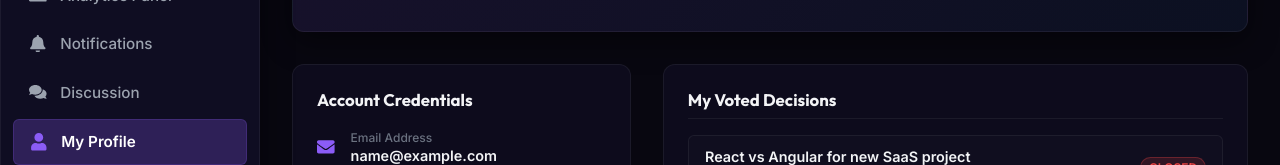
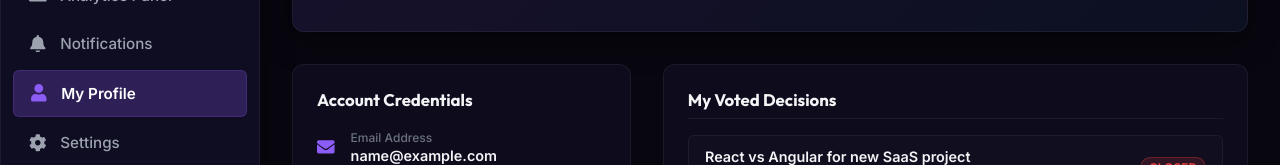
Before and after one commit to keerthana12hv/DecisionHub, a React (Vite) app in the folder frontend/: page /profile in a window 1280 px wide. Shown: the part 279-444 px from the top of the page. Built offline with nearby package versions, Linux system fonts and the light colour scheme; sample sign-in values are in the browser's storage.

Commit message:
Remove standalone Discussion sidebar link (now embedded in each decision's Debate tab)

```diff
--- a/frontend/src/components/Sidebar.jsx
+++ b/frontend/src/components/Sidebar.jsx
@@ -7,8 +7,7 @@ import {
   FaUser,
   FaCog,
   FaSignOutAlt,
-  FaUserShield,
-  FaComments
+  FaUserShield
 } from "react-icons/fa";
 import { Link, useLocation } from "react-router-dom";
 import { useAuth } from "../context/AuthContext";
@@ -79,12 +78,6 @@ function Sidebar() {
             </Link>
           </li>
 
-          <li className={isActive("/discussion")}>
-  <Link to="/discussion">
-    <FaComments /> <span>Discussion</span>
-  </Link>
-</li>
-
           <li className={isActive("/profile")}>
             <Link to="/profile">
               <FaUser /> <span>My Profile</span>
```
